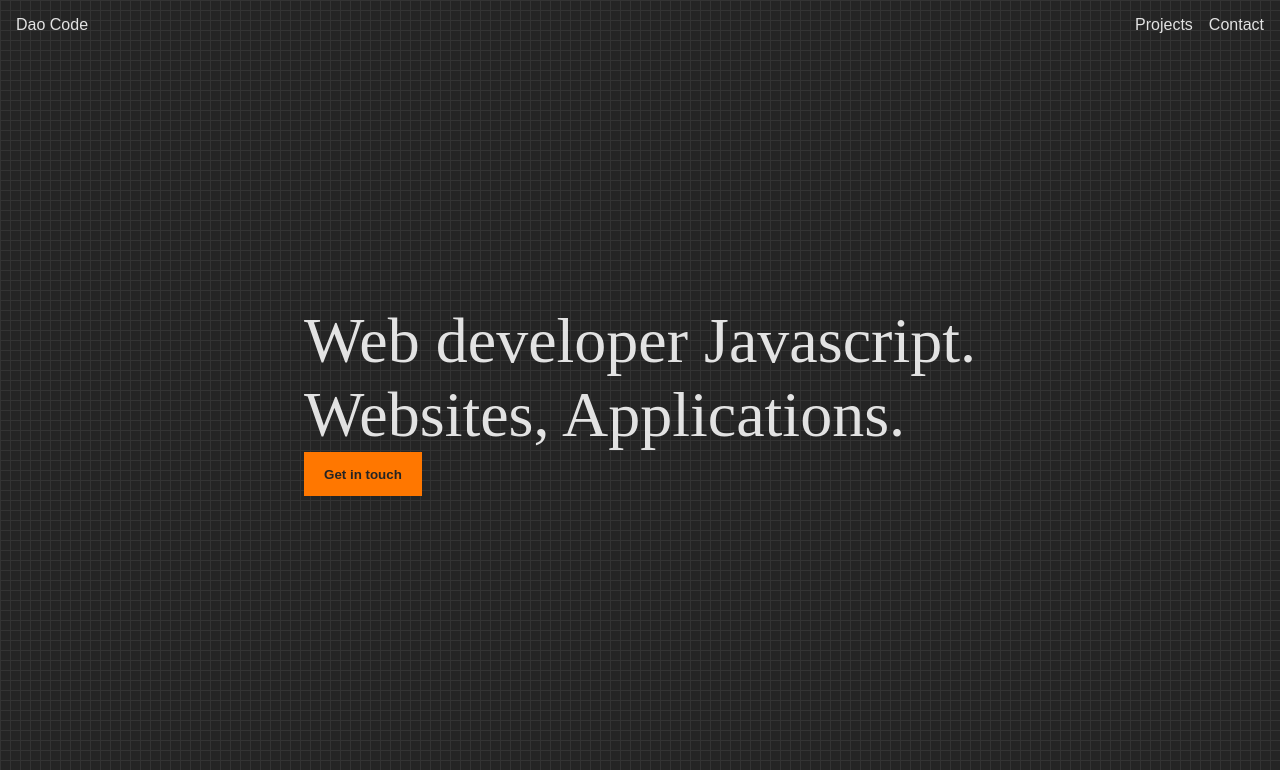
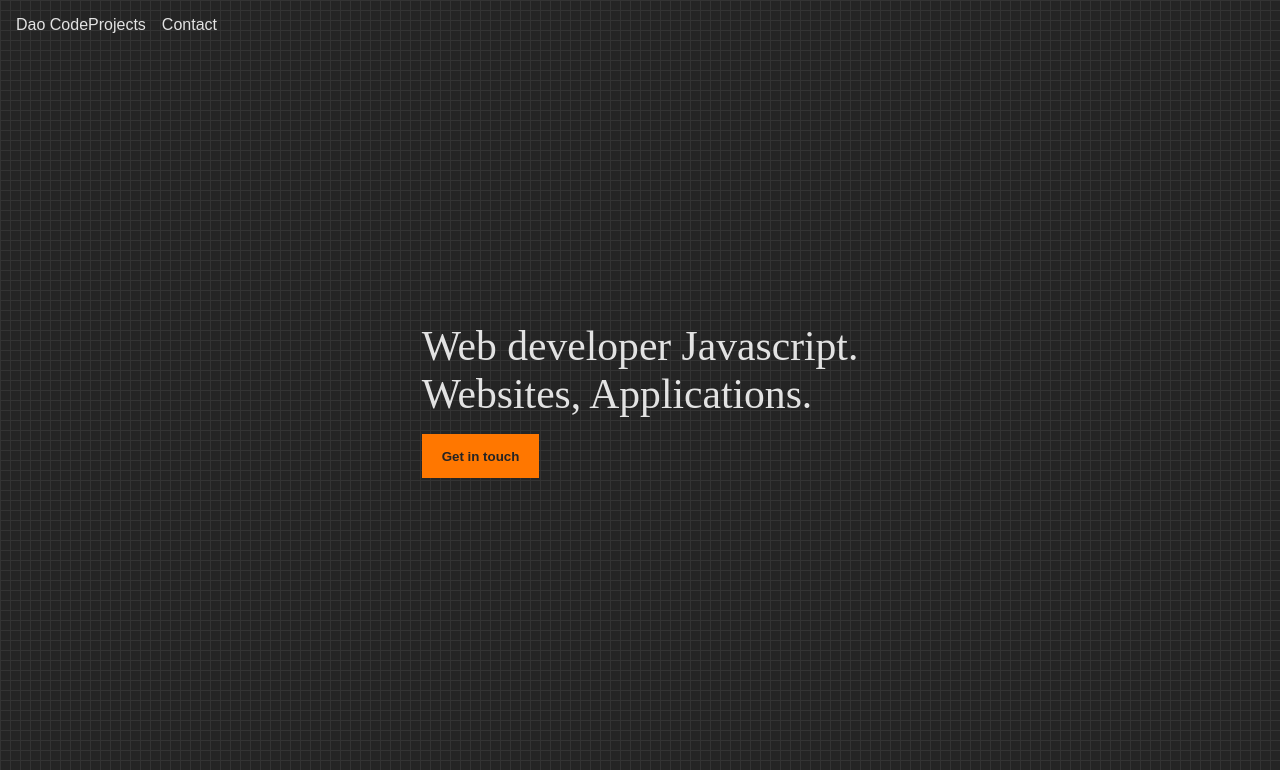
Before and after one commit to Paul-D-Dev/daocode, a website built with Vite: page index.html in a window 1280 px wide. Shown: the top 770 px of the page. Built offline with nearby package versions, Linux system fonts and the light colour scheme.

Commit message:
FEAT hero detail p tag font-size change with size screen

```diff
--- a/src/style.scss
+++ b/src/style.scss
@@ -3,6 +3,7 @@
   --color-primary: rgba(255, 119, 0, 1);
   --bg: #242424;
   --hero-background-color-grid: #333333;
+  --fs-xl: clamp(1rem, 2vw + 1rem, 12rem);
   color: var(--color);
   background-color: var(--bg);
 }
@@ -37,8 +38,9 @@ img {
 }
 
 .header {
+  // TODO fixed width issue
   position: fixed;
-  width: 100dvw;
+  //width: 100dvw;
   padding: 1rem;
   display: flex;
   justify-content: space-between;
@@ -62,14 +64,15 @@ img {
   &__details {
     p {
       font-weight: 300;
-      font-size: 64px;
+      font-size: var(--fs-xl);
     }
   }
 
   &__cta {
+    padding: .9rem 1.25rem;
+    margin-block-start: 1rem;
+    border: none;
     background-color: var(--color-primary);
-    border: none;
-    padding: .9rem 1.25rem;
     cursor: pointer;
     font-weight: bold;
 
```
